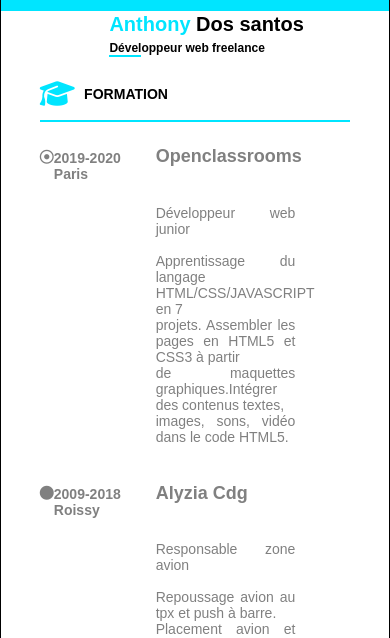
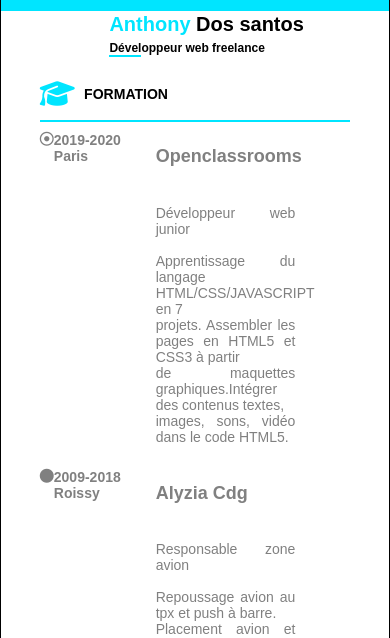
Before and after one commit to AnthonyDos/projet2, a plain HTML site: page index.html in a window 390 px wide. Shown: the part 206-844 px from the top of the page. Drawn offline with Linux system fonts and the light colour scheme.

Commit message:
modification responsive mobile

```diff
--- a/cv.css
+++ b/cv.css
@@ -189,9 +189,9 @@ header .antony{
 
 
 
-/*======================Media queries max 900Px========================*/
+/*======================Media queries max 990Px========================*/
 
-@media screen and (max-width: 900px)
+@media screen and (max-width: 990px)
 {
     /*======Mise en page général=======*/
     .bloc_page {
@@ -267,9 +267,9 @@ header .antony{
 }
 
 
-/*===================media queries max 838px============*/
+/*===================media queries max 768px============*/
 
-@media screen and (max-width: 480px)
+@media screen and (max-width: 768px)
 {
 
   /*========header=========*/
@@ -297,12 +297,6 @@ header .antony{
 		font-size:12px;
 	}
 
-    .datei {
-    	display:flex;
-    	padding-top:5%;
-
-    }
-
 	.recommanda {
 		display:flex;
 	    flex-direction:column;
```
